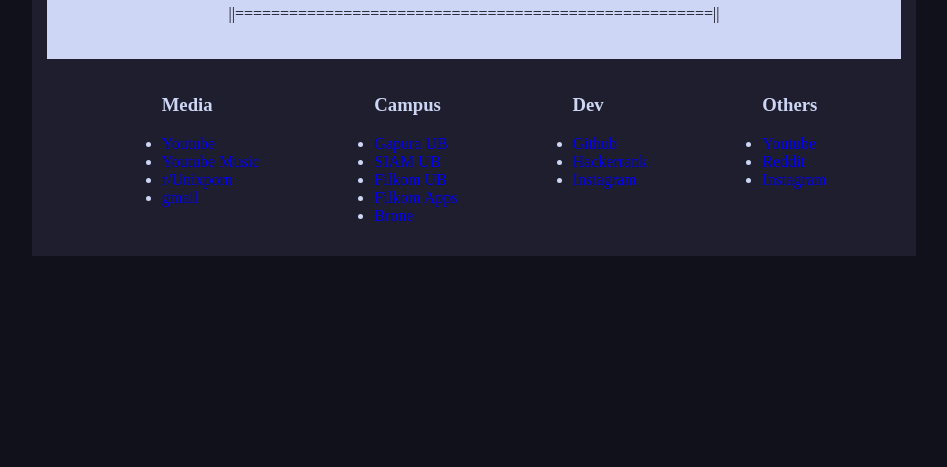
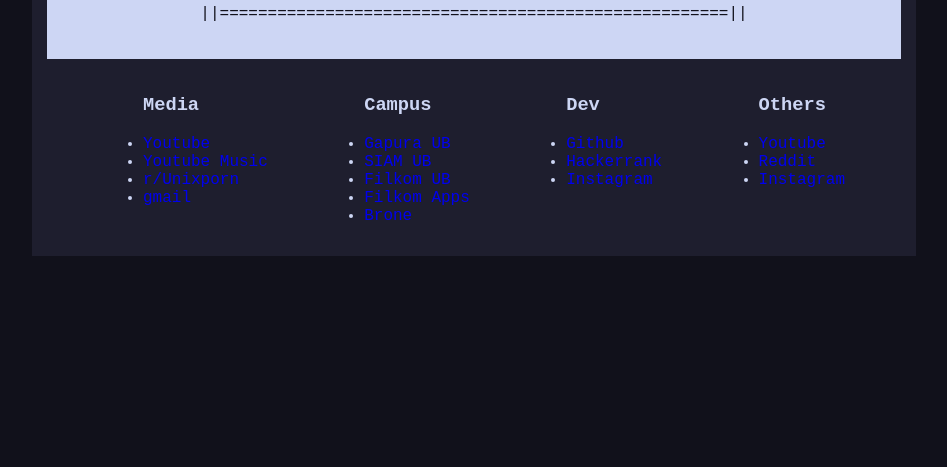
Before and after one commit to bukanberuangsr/ZenHub, a plain HTML site: page index.html in a window 1280 px wide. Shown: the part 333-800 px from the top of the page, without its empty margins (166-1113 px from the left). Drawn offline with Linux system fonts and the light colour scheme.

Commit message:
minor font fixes

```diff
--- a/index.html
+++ b/index.html
@@ -3,6 +3,9 @@
 <head>
     <meta charset="UTF-8">
     <meta name="viewport" content="width=device-width, initial-scale=1.0">
+    <link rel="preconnect" href="https://fonts.googleapis.com">
+    <link rel="preconnect" href="https://fonts.gstatic.com" crossorigin>
+    <link href="https://fonts.googleapis.com/css2?family=Fira+Code:wght@500&display=swap" rel="stylesheet">
     <link rel="stylesheet" href="style.css">
     <title>ZenHub</title>
 </head>
--- a/style.css
+++ b/style.css
@@ -1,6 +1,11 @@
+@font-face {
+	font-family: Fira Code, monospace;
+	src: url();
+}
+
 body{
 	background-color: #11111b;
-	font-family: FiraCode Nerd Font;
+	font-family: FiraCode Nerd Font, monospace;
 	::selection{
         background-color: #585b70;
     }
```
